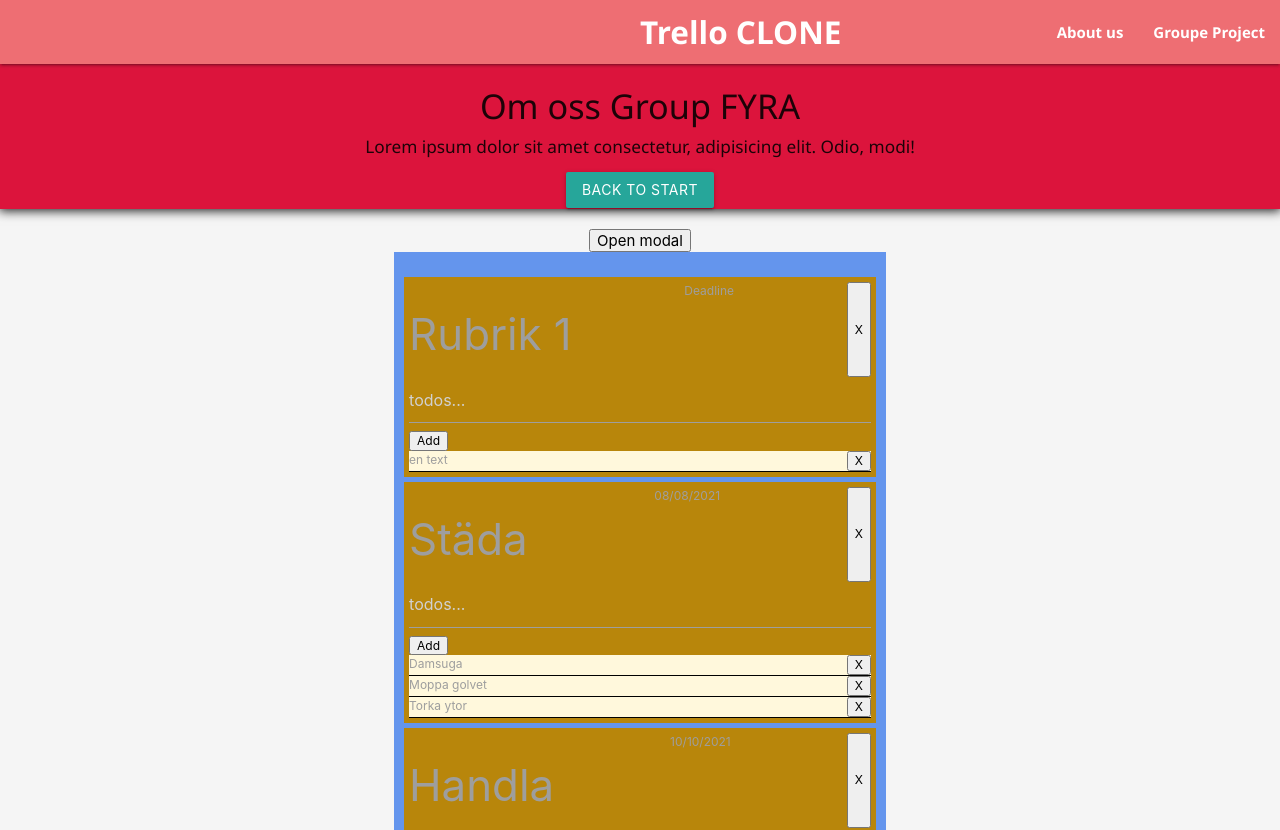
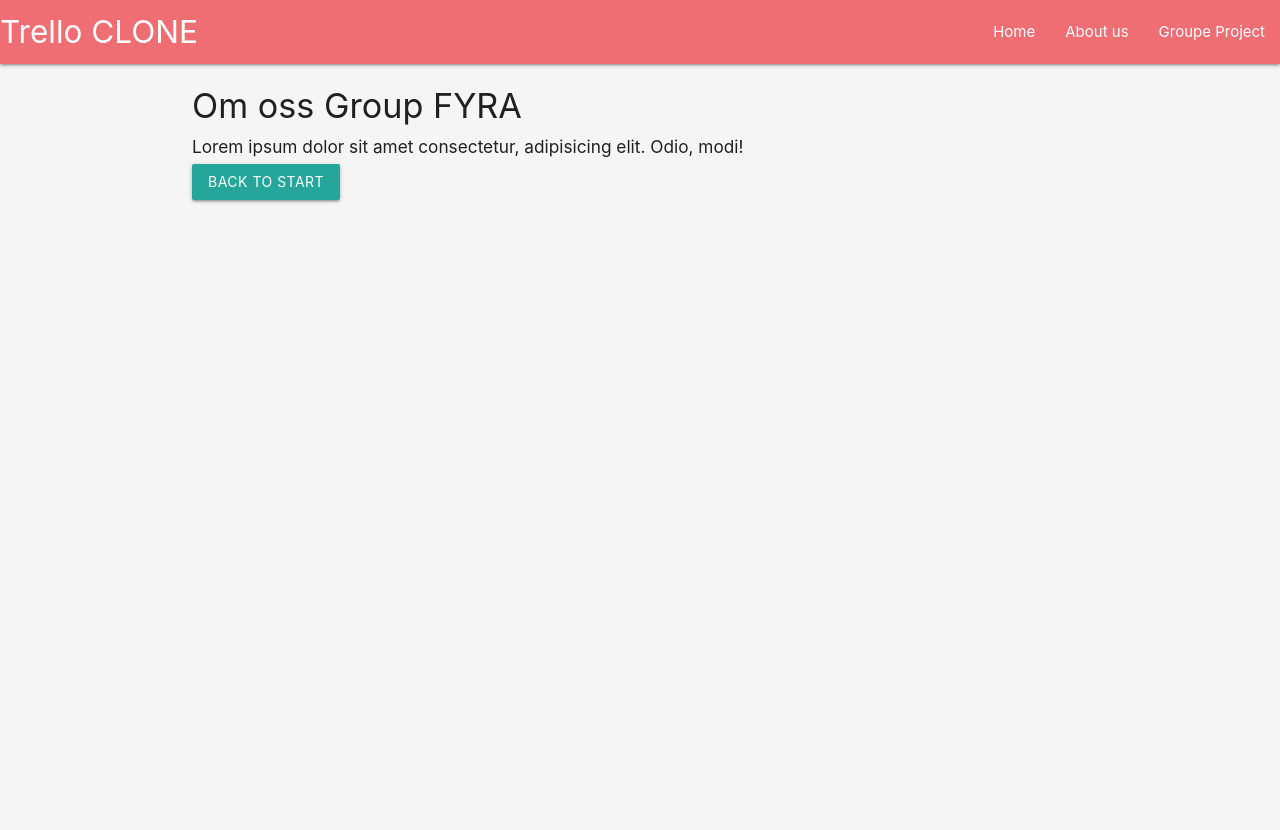
Before and after one commit to RustyNick/Grupp4, a React (Create React App) app in the folder my-app/: page /AboutPage in a window 1280 px wide. Shown: the top 830 px of the page. After the commit the page ends 800 px from the top, so only its background shows below. Built offline with nearby package versions, Linux system fonts and the light colour scheme.

Commit message:
från app till Ny ToDoPage

```diff
--- a/my-app/src/App.tsx
+++ b/my-app/src/App.tsx
@@ -1,62 +1,36 @@
 import React, { useState } from 'react';
+import './style.css'
 import ErrorBoundary from './components/errorBoundary';
 import { AddTodoform } from './components/AddTodoForm';
 import Header from './components/Head';
 import { TodoList } from './components/TodoList';
-import './style.css'
 import Modal from './components/Modal';
 import ModalView from './components/ModalView';
 import ViewPage from './components/ViewPage';
-
+import { BrowserRouter, Route, Switch, Redirect } from "react-router-dom";
+import ToDoPage from "./components/ToDoPage";
+import Group4 from "./components/Group4";
+import AboutPage from "./components/AboutPage";
+import { Navbar } from './components/Navbar';
 
 const App: React.FC = () => {
-  const [isModalopen, setIsModalOpen] = useState(false)
   return (
 
     <div>
-      {/* <errorBoundary /> */}
-      {isModalopen && (
-        <Modal>
-          <div style={{
-            position: 'fixed',
-            height: '100vh',
-            width: '100vw',
-            background: 'rgba(0,0,0,0.5)',
-            top: '0',
-            left: '0',
-            zIndex: 99,
-          }}
-          >
-            <div>
-              <div>
 
-                {<ModalView />}
+    <BrowserRouter>
+    <Navbar />
+        <div className="container">
+            <Switch>
 
-                <button style={{
-                  width: '100px',
-                  height: '30px',
-                  marginTop: '10px',
-                  borderRadius: '10px',
-                }}
-                  onClick={() => setIsModalOpen(false)}
-                >close
-                </button>
+                <Route component={ToDoPage} path="/" exact/>
+                <Route component={Group4} path="/Group4" />
+                <Route component={AboutPage} path="/AboutPage" />
 
-              </div>
-            </div>
-          </div>
-        </Modal>
-      )
-
-      }
-      <Header />
-      <div style={{
-        display: 'flex',
-        justifyContent: 'center',
-      }}>
-        <button onClick={() => setIsModalOpen(true)}>Open modal</button>
-      </div>
-      <ViewPage />
+                <Redirect to ="/"/>
+            </Switch>
+        </div>
+    </BrowserRouter>
     </div >
   );
 }
--- a/my-app/src/components/Group4.tsx
+++ b/my-app/src/components/Group4.tsx
@@ -1,5 +1,6 @@
 import React from 'react';
 import { useHistory } from 'react-router-dom'
+
 
 const Group4 = () => {
     const history = useHistory()
--- a/my-app/src/components/Head.tsx
+++ b/my-app/src/components/Head.tsx
@@ -2,24 +2,26 @@
 import { BrowserRouter, Route, Switch, Redirect } from "react-router-dom";
 import Group4 from "./Group4";
 import AboutPage from "./AboutPage";
+import ToDoPage from "./ToDoPage";
 import { Navbar } from './Navbar';
 
 
 const Header: React.FC = () => {
     return (
         <div className="header">
-            <BrowserRouter>
+           {/*  <BrowserRouter>
             <Navbar />
                 <div className="container">
                     <Switch>
 
+                        <Route component={ToDoPage} path="/ToDoPage" />
                         <Route component={Group4} path="/Group4" />
                         <Route component={AboutPage} path="/AboutPage" />
 
                         <Redirect to ="/"/>
                     </Switch>
                 </div>
-            </BrowserRouter>
+            </BrowserRouter> */}
         </div>
     )
 }
--- a/my-app/src/components/Navbar.tsx
+++ b/my-app/src/components/Navbar.tsx
@@ -6,6 +6,7 @@
         <div className="nav-wrapper">
             <a href="/" className="brand-logo">Trello CLONE</a>
             <ul className="right hide-on-med-and-down">
+                <li><NavLink to="./ToDoPage">Home</NavLink></li>
                 <li><NavLink to="./AboutPage">About us</NavLink></li>
                 <li><NavLink to="./Group4">Groupe Project</NavLink></li>
             </ul>
--- /dev/null
+++ b/my-app/src/components/ToDoPage.tsx
@@ -0,0 +1,66 @@
+import React, { useState } from 'react';
+import '../style.css'
+import ErrorBoundary from './errorBoundary';
+import { useHistory } from 'react-router-dom'
+import { AddTodoform } from './AddTodoForm';
+import Header from './Head';
+import { TodoList } from './TodoList';
+import Modal from './Modal';
+import ModalView from './ModalView';
+import ViewPage from './ViewPage';
+
+const ToDoPage: React.FC = () => {
+    const history = useHistory()
+    const [isModalopen, setIsModalOpen] = useState(false)
+    return (
+        <div >
+
+      {isModalopen && (
+        <Modal>
+          <div style={{
+            position: 'fixed',
+            height: '100vh',
+            width: '100vw',
+            background: 'rgba(0,0,0,0.5)',
+            top: '0',
+            left: '0',
+            zIndex: 99,
+          }}
+          >
+            <div>
+              <div>
+
+                {<ModalView />}
+
+                <button style={{
+                  width: '100px',
+                  height: '30px',
+                  marginTop: '10px',
+                  borderRadius: '10px',
+                }}
+                  onClick={() => setIsModalOpen(false)}
+                >close
+                </button>
+
+              </div>
+            </div>
+          </div>
+        </Modal>
+      )
+
+      }
+      <Header />
+      <div style={{
+        display: 'flex',
+        justifyContent: 'center',
+      }}>
+        <button onClick={() => setIsModalOpen(true)}>Open modal</button>
+      </div>
+
+      <ViewPage />
+
+        </div>
+    )
+}
+
+export default ToDoPage
```
